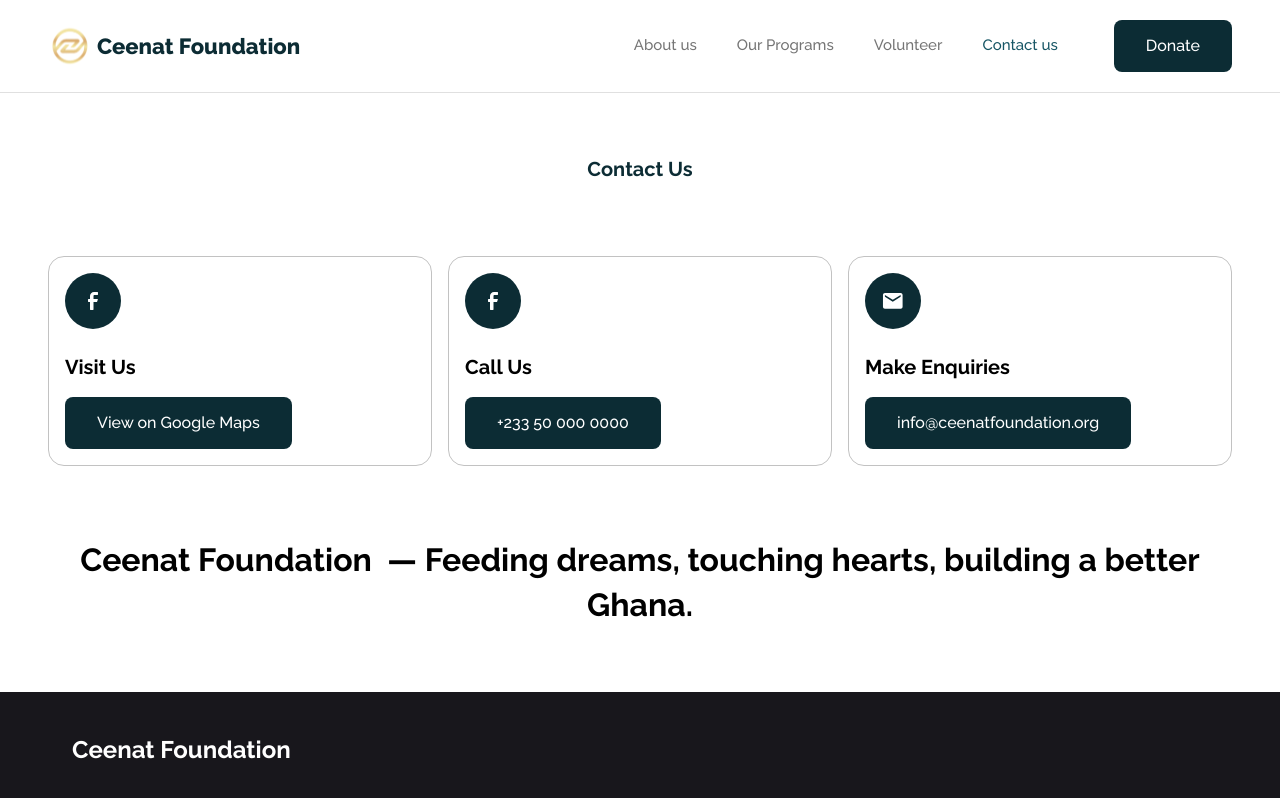
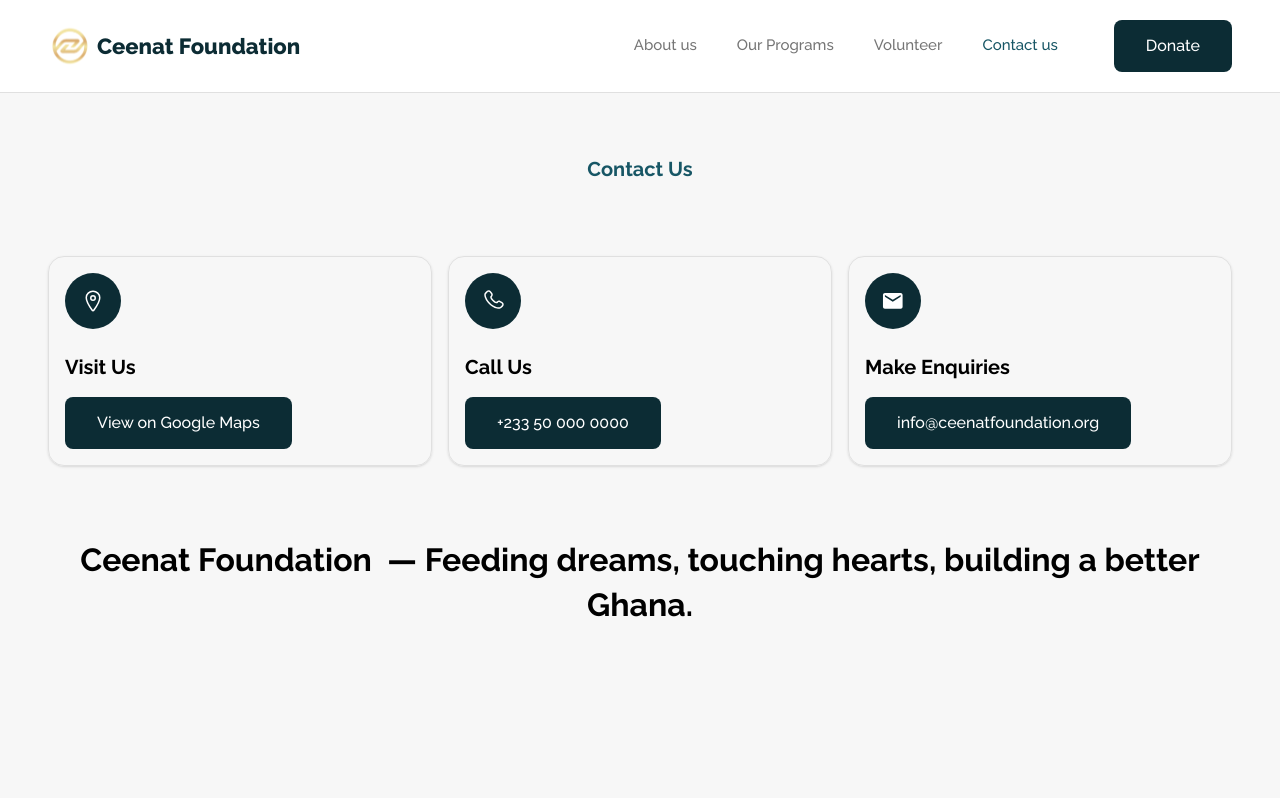
Before and after one commit to BinaryBond/ceenat-foundation, a Next.js app: page /contact in a window 1280 px wide. Shown: the top 798 px of the page. Built offline with nearby package versions, Linux system fonts and the light colour scheme.

Commit message:
Enhance UI with background color updates and new icons for contact cards; refactor layout for consistency across pages

```diff
--- a/app/about/page.tsx
+++ b/app/about/page.tsx
@@ -106,8 +106,7 @@ const employeesInfo = [
 
 export default function About() {
   return (
-    <div className="mt-[90px] min-h-screen max w-screen overflow-x-hidden ">
-
+    <div className="mt-[90px] min-h-screen max w-screen bg-[#f7f7f7] overflow-x-hidden ">
 
     <section className="section-padding flex flex-col gap-4 md:gap-6 lg:gap-10">
         <PageHeader
--- a/app/contact/page.tsx
+++ b/app/contact/page.tsx
@@ -3,13 +3,13 @@ import PageHeader from "../../components/pageHeader";
 
 const contactCards = [
   {
-    icon: <img className="w-[24px] h-[24px]" src="/svg/Facebook.svg" />,
+    icon: <img className="w-[24px] h-[24px]" src="/svg/location.svg" />,
     title: "Visit Us",
     btnText: "View on Google Maps",
     link: "",
   },
   {
-    icon: <img className="w-[24px] h-[24px]" src="/svg/Facebook.svg" />,
+    icon: <img className="w-[24px] h-[24px]" src="/svg/phone.svg" />,
     title: "Call Us",
     btnText: "+233 50 000 0000",
     link: "",
@@ -24,7 +24,8 @@ const contactCards = [
 
 export default function page() {
   return (
-    <div className="mt-[90px] container-wide section-padding  flex flex-col ">
+    <div className="mt-[90px] min-h-screen bg-[#f7f7f7] max w-screen overflow-x-hidden ">
+    <div className=" container-wide section-padding  flex flex-col ">
       <PageHeader title="Contact Us" />
       <div className=" flex flex-col md:grid md:grid-cols-2 lg:flex-row lg:flex  gap-4 section-padding">
       {contactCards.map((card, index) => (
@@ -42,5 +43,6 @@ export default function page() {
       <PageHeader quote="Ceenat Foundation  — Feeding dreams, touching hearts, building a better Ghana. " />
       </div>
     </div>
+    </div>
   );
 }
--- a/app/globals.css
+++ b/app/globals.css
@@ -1,8 +1,7 @@
 @import "tailwindcss";
 
 :root {
-  --background: #ffffff;
-  --foreground: #171717;
+  --background: #f7f7f7;
   --cvCardHeight: clamp(48px, 50vw, 72px);
   --cvCardWidth: clamp(48px, 50vw, 72px);
 }
@@ -73,6 +72,7 @@
 
 body {
   font-family: var(--font-raleway), system-ui, sans-serif;
+  background-color: var(--background);
 }
 
 @layer utilities {
--- a/app/programs/page.tsx
+++ b/app/programs/page.tsx
@@ -36,7 +36,8 @@ const imageUrls = [
 
 export default function page() {
   return (
-    <div className="mt-[90px] flex flex-col ">
+    <div className="mt-[90px] flex flex-col  ">
+      <div className="section-padding min-h-screen">
       <PageHeader title="Our Programs" />
       {/* text with image */}
       <section className=" container-wide w-full section-padding">
@@ -76,6 +77,8 @@ export default function page() {
 
         </div>
       </section>
+
+      </div>
       <FooterPics />
     </div>
   );
--- a/app/volunteer/page.tsx
+++ b/app/volunteer/page.tsx
@@ -37,9 +37,12 @@ const volunteerData = [
     btnText: "Facebook",
     secondbtnText: "Instagram",
     secondBtn: true,
+    button: false,
+    btnClassName: "flex-1",
     variant: "default" as "default",
     startingIcon: <img src="/svg/Facebook.svg" />,
     startingIcon2: <img src="/svg/Instagram.svg" />,
+    picButtons: true,
   },
 ];
 
@@ -64,7 +67,8 @@ const stories =[
 
 export default function page() {
   return (
-    <div className="mt-[90px] flex-1  flex flex-col ">
+
+    <div className="mt-[90px] flex-1 bg-[#f7f7f7] min-h-screen  flex flex-col ">
       <div className="section-padding container-wide  flex flex-col">
         <PageHeader title="Get Involved" quote="Be Part of the Change." />
         <div className=" section-padding gap-6 flex-col flex">
@@ -82,6 +86,9 @@ export default function page() {
               startingIcon={item.startingIcon}
               startingIcon2={item.startingIcon2}
               variant={item.variant as "outline" | "default" | undefined} // optional: different variant per card
+              button={item.button}
+              btnClassName={item.btnClassName}
+              picButtons={item.picButtons}
               // variant="outline"
             />
           ))}
--- a/components/contactCard.tsx
+++ b/components/contactCard.tsx
@@ -14,7 +14,7 @@ export default function contactCard({
   link,
 }: ContactCardProps) {
   return (
-    <div className="flex flex-col items-center md:items-start w-full md:min-w-[220px] border border-gray-5 rounded-[16px] gap-2 w-fit p-4 ">
+    <div className="flex flex-col items-center md:items-start w-full md:min-w-[220px] shadow shadow-sm border border-gray-4 rounded-[16px] gap-2 w-fit p-4 ">
       {/* icon */}
       <div className="bg-primary-default rounded-full mb-4 w-fit h-fit p-[16px] ">
         {icon}
--- a/components/pageHeader.tsx
+++ b/components/pageHeader.tsx
@@ -8,7 +8,7 @@ interface PageHeaderProps {
 export default function pageHeader({title, quote}: PageHeaderProps) {
   return (
     <div className='flex text-center flex-col gap-2 '>
-        <h3 className='text-primary-default section-title font-bold'>{title}</h3>
+        <h3 className='section-title font-bold'>{title}</h3>
         <h1 className=' text-black section-max-title font-bold'>{quote}</h1>
     </div>
   )
--- a/components/volunteerCard.tsx
+++ b/components/volunteerCard.tsx
@@ -9,9 +9,12 @@ interface VolunteerCardProps {
   iconSrc: string;
   onClick?: () => void;
   btnClassName?: string;
+  button?: boolean;
   secondBtn?: boolean;
   secondbtnText?: string;
   onClick2?: () => void;
+  onClick3?: () => void;
+  picButtons?: boolean;
   startingIcon?: React.ReactNode;
   startingIcon2?: React.ReactNode;
   variant?: "outline" | "default";
@@ -27,7 +30,10 @@ export default function volunteerCard({
   btnClassName,
   secondBtn,
   secondbtnText,
+  button= true,
+  picButtons=false,
   onClick2,
+  onClick3,
   variant = "outline",
   startingIcon,
   startingIcon2,
@@ -49,25 +55,19 @@ export default function volunteerCard({
         <div className="flex flex-col w-full  gap-4 lg:gap-4">
           <div className="flex flex-col max-w-[480px] lg:self-start md:self-center md:text-center lg:text-left gap-1 md:gap-2 ">
             <h3 className="text-[24px] md:text-[28px] font-bold ">{title}</h3>
-            <p className="text-[12px] md:text-[16px] lg:text-[18px] text-[#4f4f4f]">{description}</p>
+            <p className="text-[12px] md:text-[16px] lg:text-[18px] text-[#4f4f4f]">
+              {description}
+            </p>
           </div>
           <div className="flex md:self-center lg:self-start w-fit gap-6">
-            <Button
+            {button? <Button
               className={`${btnClassName} `}
               text={btnText}
               onClick={onClick}
               variant={variant}
               startingIcon={startingIcon}
-            />
-            {secondBtn && (
-              <Button
-                className={`${btnClassName} `}
-                text={secondbtnText || ""}
-                onClick={onClick2}
-                variant={variant}
-                startingIcon={startingIcon2}
-              />
-            )}
+            />: null}
+
           </div>
         </div>
         {/* image */}
@@ -82,6 +82,29 @@ export default function volunteerCard({
               className=" w-full h-full  object-cover  "
             />
           </div>
+          {/* optional buttons */}
+          <div className="flex w-full gap-3 md:gap-6 mt-4">
+          {picButtons ? (
+            <>
+              <Button
+                className={`${btnClassName} `}
+                text={btnText}
+                onClick={onClick2}
+                variant={variant}
+                startingIcon={startingIcon}
+              />
+              {secondBtn && (
+                <Button
+                  className={`${btnClassName} `}
+                  text={secondbtnText || ""}
+                  onClick={onClick3}
+                  variant={variant}
+                  startingIcon={startingIcon2}
+                />
+              )}
+            </>
+          ) : null}
+          </div>
         </div>
       </div>
     </div>
```
Also changed, not shown: public/svg/location.svg (added), public/svg/phone.svg (added). Lines whose indentation alone changed are shown as unchanged.
